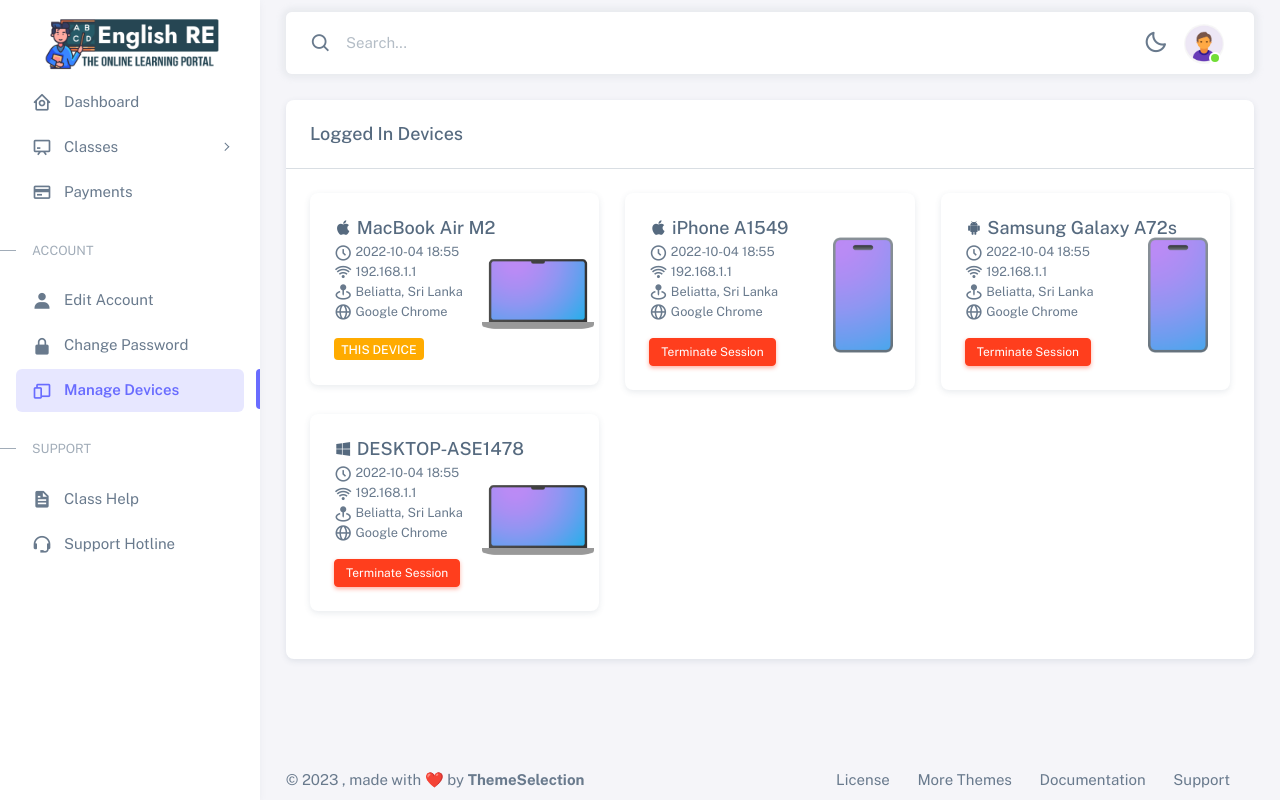
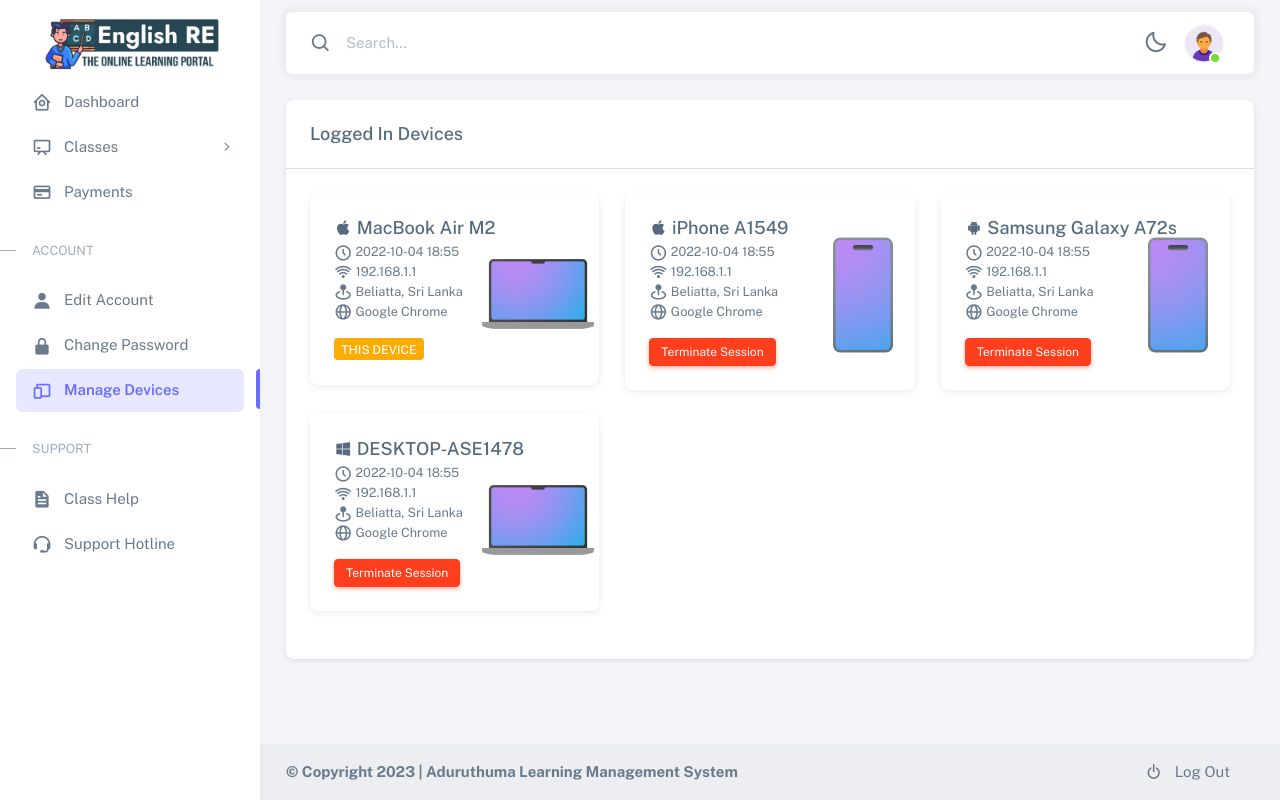
Before and after one commit to chandiraanupamawca/English-RE-LMS, a plain HTML site: page devices.html in a window 1280 px wide. Drawn offline with nearby package versions, Linux system fonts and the light colour scheme.

Commit message:
New Update !!

```diff
--- a/devices.html
+++ b/devices.html
@@ -258,7 +258,7 @@
 					<!-- Content wrapper -->
 					<div class="content-wrapper">
 						<!-- Content -->
-						<div class="container-xxl flex-grow-1 container-p-y">
+						<div class="container-xxl flex-grow-1 container-p-y pb-0">
 							<div class="row">
 								<div class="col-md-12">
 									<div class="card mb-4">
@@ -354,31 +354,16 @@
 						</div>
 						<!-- / Content -->
 						<!-- Footer -->
-						<footer class="content-footer footer bg-footer-theme">
-							<div class="container-xxl d-flex flex-wrap justify-content-between py-2 flex-md-row flex-column">
-								<div class="mb-2 mb-md-0">
-									©
+						<footer class="footer bg-light">
+							<div class="container-fluid d-flex flex-md-row flex-column justify-content-between align-items-md-center gap-1 container-p-x py-3">
+								<div style="color: #697a8d;" class="change">
+									<b>&copy; Copyright
 									<script>
-										document.write(new Date().getFullYear());
-									</script>
-									, made with ❤️ by
-									<a href="https://themeselection.com" target="_blank" class="footer-link fw-bolder">ThemeSelection</a>
+									document.write(new Date().getFullYear());
+									</script> | Aduruthuma Learning Management System</b>
 								</div>
 								<div>
-									<a href="https://themeselection.com/license/" class="footer-link me-4" target="_blank">License</a>
-									<a href="https://themeselection.com/" target="_blank" class="footer-link me-4">More Themes</a>
-									<a
-										href="https://themeselection.com/demo/sneat-bootstrap-html-admin-template/documentation/"
-										target="_blank"
-										class="footer-link me-4"
-										>Documentation</a
-										>
-									<a
-										href="https://github.com/themeselection/sneat-html-admin-template-free/issues"
-										target="_blank"
-										class="footer-link me-4"
-										>Support</a
-										>
+									<a href="javascript:void(0)" class="footer-link me-4 change" style="color: #697a8d;"><i class="bx bx-power-off me-2"></i> <span class="align-middle">Log Out</span></a>
 								</div>
 							</div>
 						</footer>
```
Also changed, not shown: change-password.html (+7 -22 lines), edit-account.html (+7 -22 lines), index.html (+5 -2 lines), view-class.html (+1 -1 lines).
